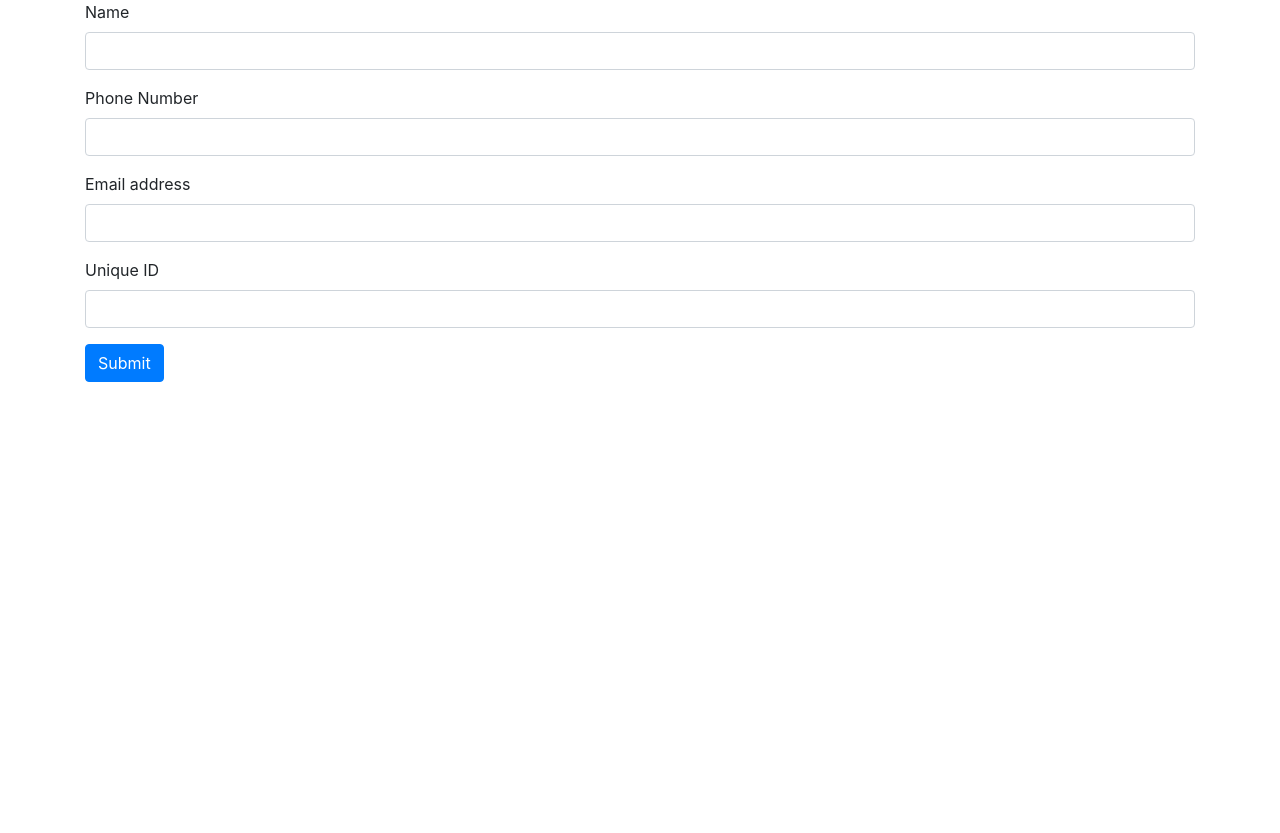
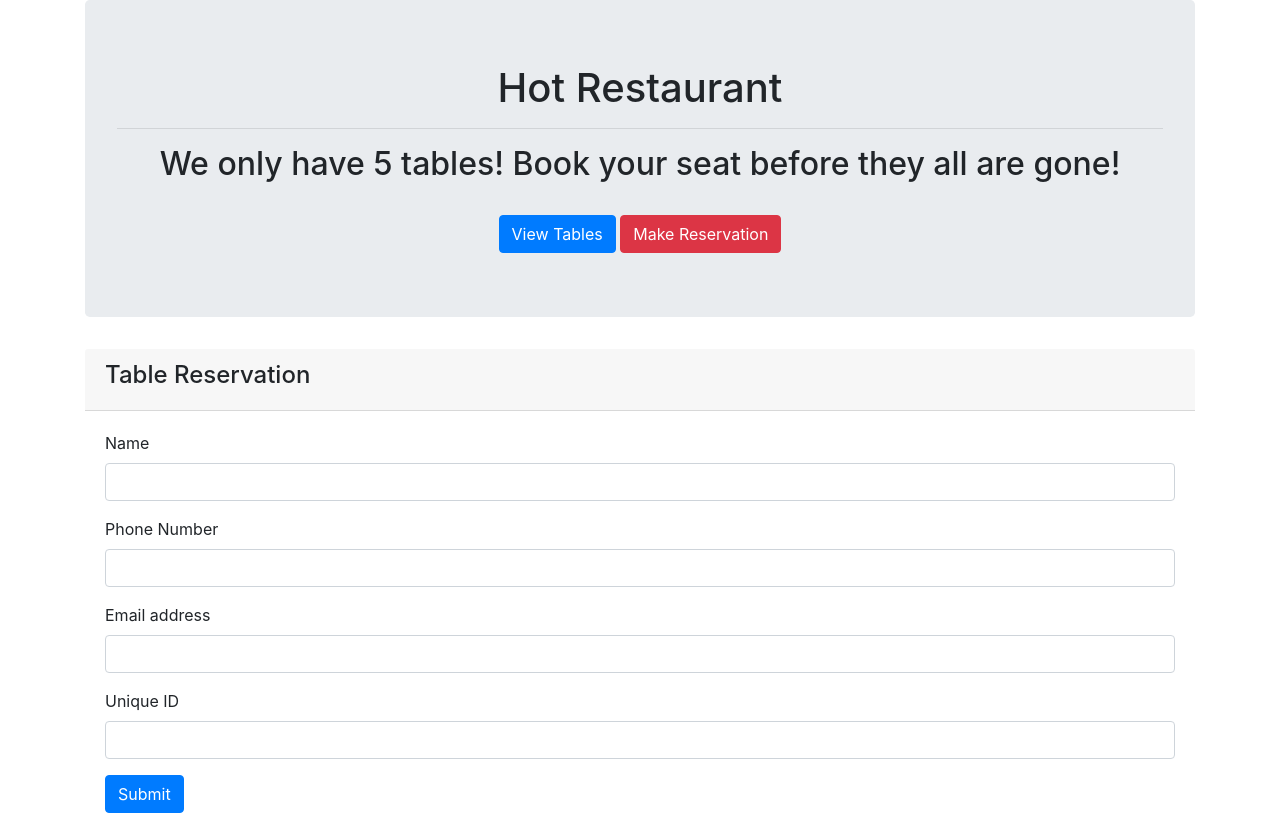
Before and after one commit to einobaka/week11-hotrestaurant, a plain HTML site: page reserve.html in a window 1280 px wide. Before the commit the page ends 800 px from the top, so only its background shows below. Drawn offline with nearby package versions, Linux system fonts and the light colour scheme.

Commit message:
orangized all the html for the pages

```diff
--- a/reserve.html
+++ b/reserve.html
@@ -15,10 +15,30 @@
 
 </head>
 
-<body class="container">
+<body>
 
+    <header>
+        <div class="container">
+            <div class="jumbotron">
+                <h1 class="text-center">Hot Restaurant</h1>
+                <hr>
+                <h2 class="text-center">We only have 5 tables! Book your seat before they all are gone!</h2>
+                <br>
+                <div class="text-center">
+                    <a href=""><button class="btn btn btn-primary">View Tables</button></a>
+                    <a href=""><button class="btn btn btn-danger">Make Reservation</button></a>
+                </div>
+            </div>
+        </div>
+    </header>
+
+
+    <div class="container">
+        <div class="card-header">
+            <h4>Table Reservation</h4>
+        </div>
+        <div class="card-body">
             <form>
-
                 <div class="form-group">
                     <label for="Name">Name</label>
                     <input type="text" class="form-control" id="name">
@@ -36,9 +56,11 @@
                     <input type="text" class="form-control" id="uid">
                 </div>
 
-        <button type="submit" class="btn btn-primary">Submit</button>
+                <a href=""></a><button type="submit" class="btn btn-primary">Submit</button>
+            </form>
+        </div>
+    </div>
 
-    </form>
 
 
 </body>
```
Also changed, not shown: home.html (+14 -0 lines), tables.html (+17 -4 lines). Lines whose indentation alone changed are shown as unchanged.
